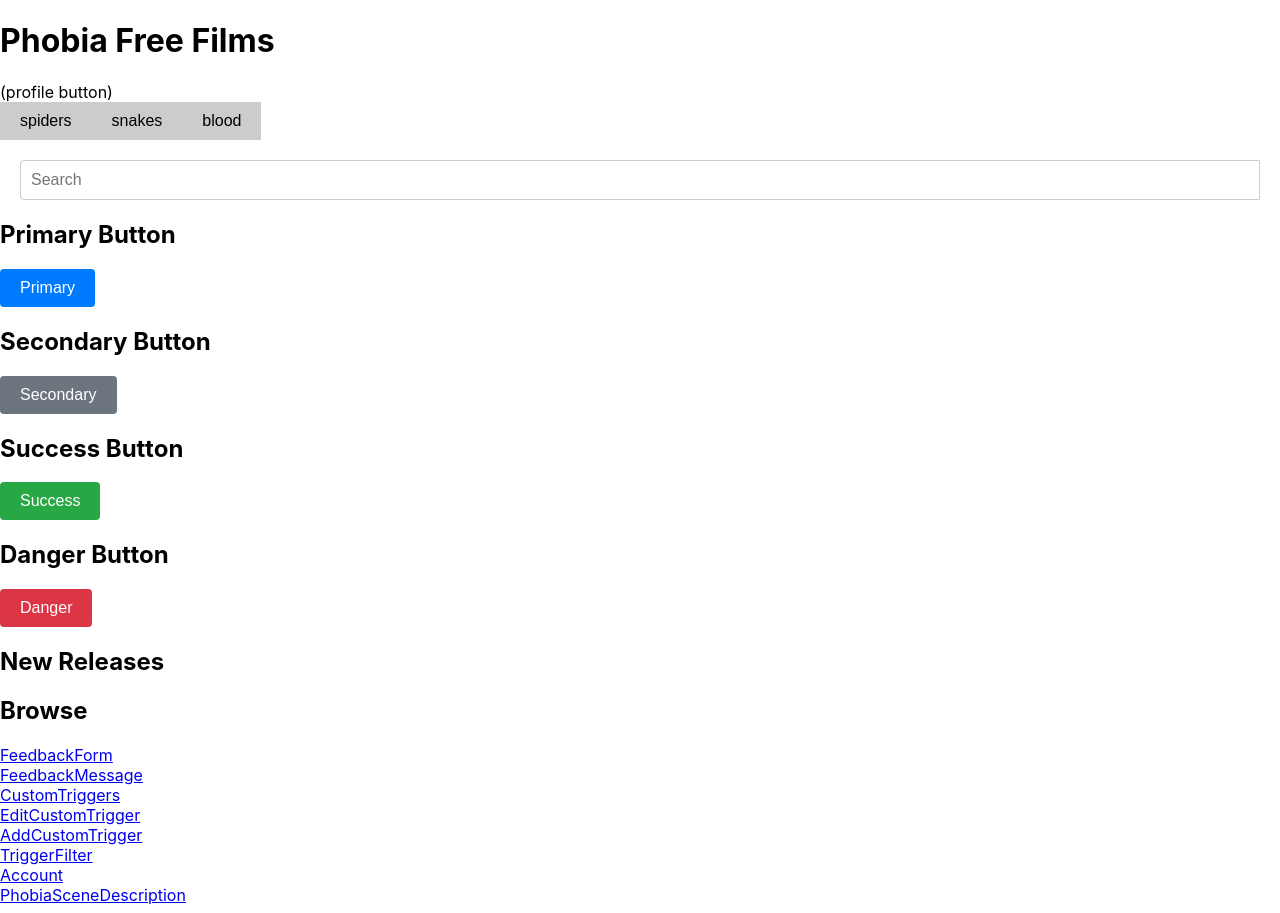
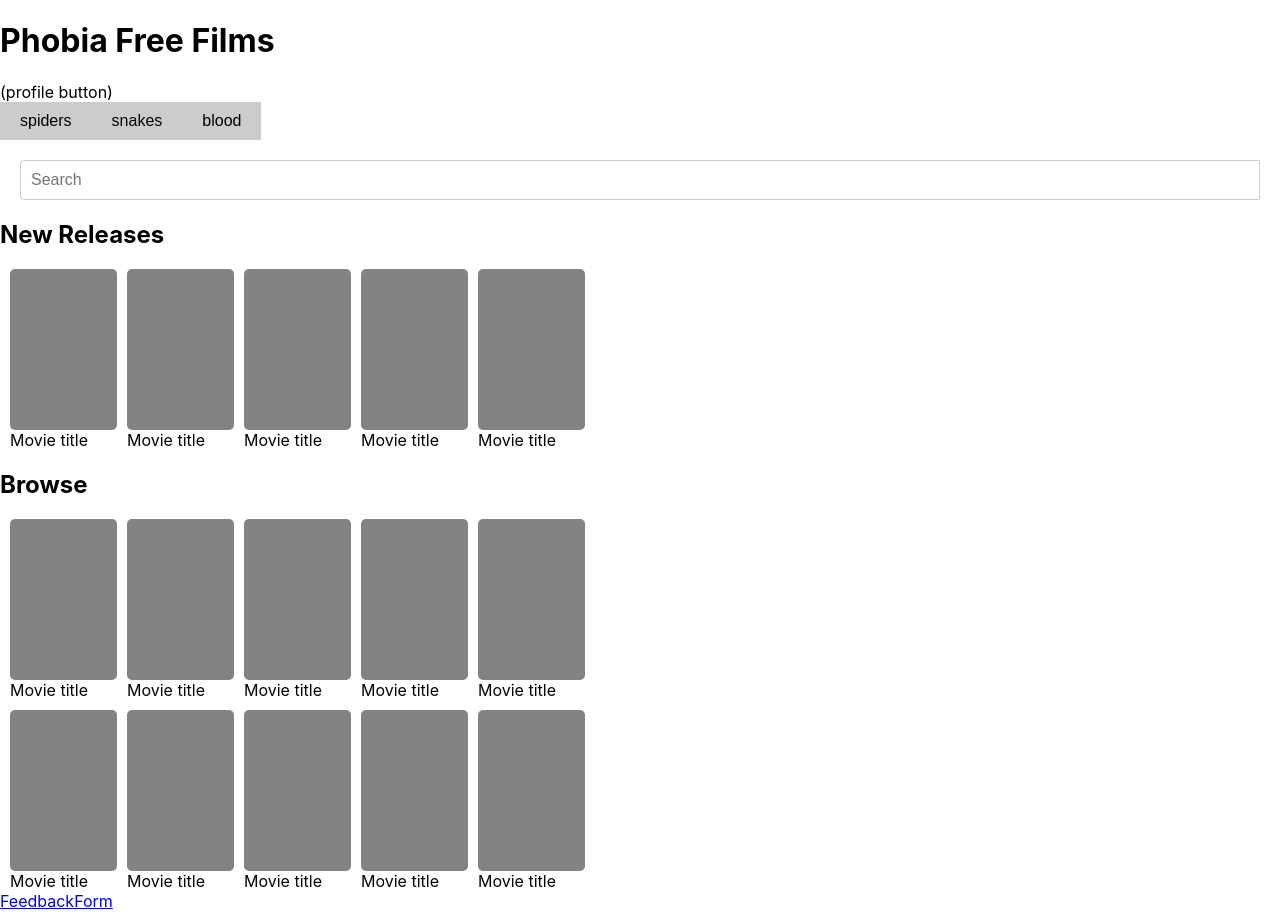
Before and after one commit to CodyGarciaa/cs160-hifi-prototype, a React (Create React App) app: page / in a window 1280 px wide. Shown: the top 913 px of the page. Built offline with nearby package versions, Linux system fonts and the light colour scheme.

Commit message:
added movie card components to home page

```diff
--- a/src/App.css
+++ b/src/App.css
@@ -36,3 +36,22 @@
     transform: rotate(360deg);
   }
 }
+
+.movie-list {
+  margin-left: 10px;
+  display: flex;
+  gap: 10px;
+
+  overflow-x: auto;
+  /* overflow-y: hidden; */
+}
+
+.movie-list::-webkit-scrollbar {
+  display: none;
+}
+
+.browse-list {
+  display: flex;
+  flex-direction: column;
+  gap: 10px;
+}
--- a/src/App.jsx
+++ b/src/App.jsx
@@ -13,6 +13,7 @@ import EditCustomTriggerForm from './EditCustomTrigger.jsx';
 import TriggerFilter from './TriggerFilter.jsx';
 import Account from './Account.jsx';
 import PhobiaSceneDescription from './PhobiaSceneDescrption.jsx';
+import MovieCard from './MovieCard.jsx'
 import React from 'react';
 import ReactDOM from 'react-dom';
 
@@ -85,17 +86,43 @@ function App() {
 
                 <SearchBar onSearch={handleSearch} />
 
-                <h2>Primary Button</h2>
+                {/* <h2>Primary Button</h2>
                 <GeneralButton onClick={handleClick1} className="primary">Primary</GeneralButton>
                 <h2>Secondary Button</h2>
                 <GeneralButton onClick={handleClick2} className="secondary">Secondary</GeneralButton>
                 <h2>Success Button</h2>
                 <GeneralButton onClick={handleClick1} className="success">Success</GeneralButton>
                 <h2>Danger Button</h2>
-                <GeneralButton onClick={handleClick2} className="danger">Danger</GeneralButton>
+                <GeneralButton onClick={handleClick2} className="danger">Danger</GeneralButton> */}
 
                 <h2>New Releases</h2>
+                <div className="movie-list">
+                  <MovieCard />
+                  <MovieCard />
+                  <MovieCard />
+                  <MovieCard />
+                  <MovieCard />
+                </div>
+
                 <h2>Browse</h2>
+                <div className="browse-list">
+                  <div className="movie-list">
+                    <MovieCard />
+                    <MovieCard />
+                    <MovieCard />
+                    <MovieCard />
+                    <MovieCard />
+                  </div>
+                  <div className="movie-list">
+                    <MovieCard />
+                    <MovieCard />
+                    <MovieCard />
+                    <MovieCard />
+                    <MovieCard />
+                  </div>
+                </div>
+
+
                 <div id="test-playing">
                   {/* <h1>My YouTube Player</h1>
                   <youtubeplayer videoId={"H7Apf1NxXkY"} /> */}
--- /dev/null
+++ b/src/MovieCard.css
@@ -0,0 +1,11 @@
+.movie-card {
+    display: flex;
+    flex-direction: column;
+}
+
+.movie-poster {
+    background-color: #838383;
+    height: 161px;
+    width: 107px;
+    border-radius: 5px;
+}
--- /dev/null
+++ b/src/MovieCard.jsx
@@ -0,0 +1,14 @@
+// src/GeneralButton.js
+import React from 'react';
+import './MovieCard.css';
+
+const MovieCard = ({ }) => {
+  return (
+    <div className="movie-card">
+        <div className="movie-poster"></div>
+        <div>Movie title</div>
+    </div>
+  );
+};
+
+export default MovieCard;
```
